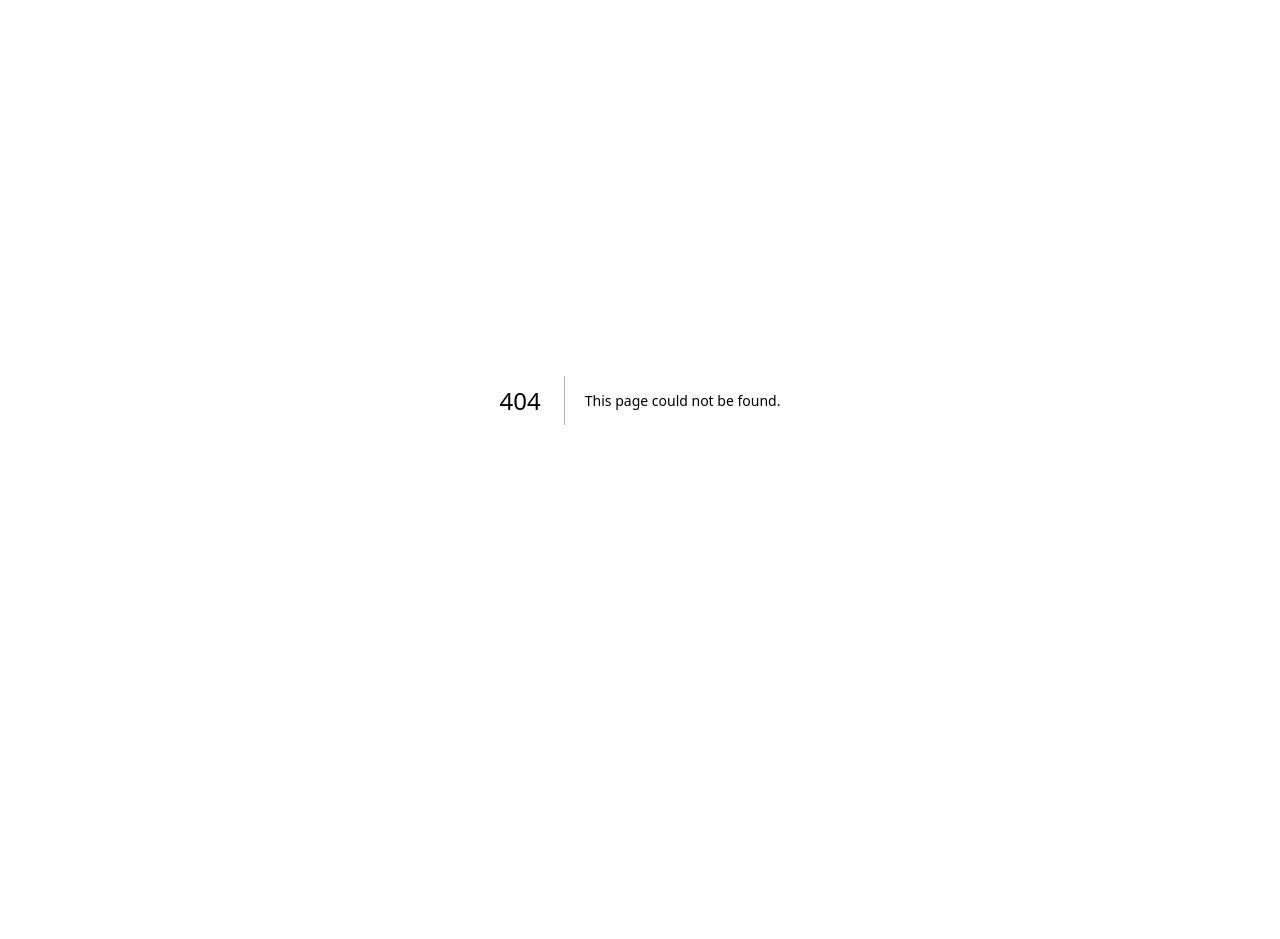
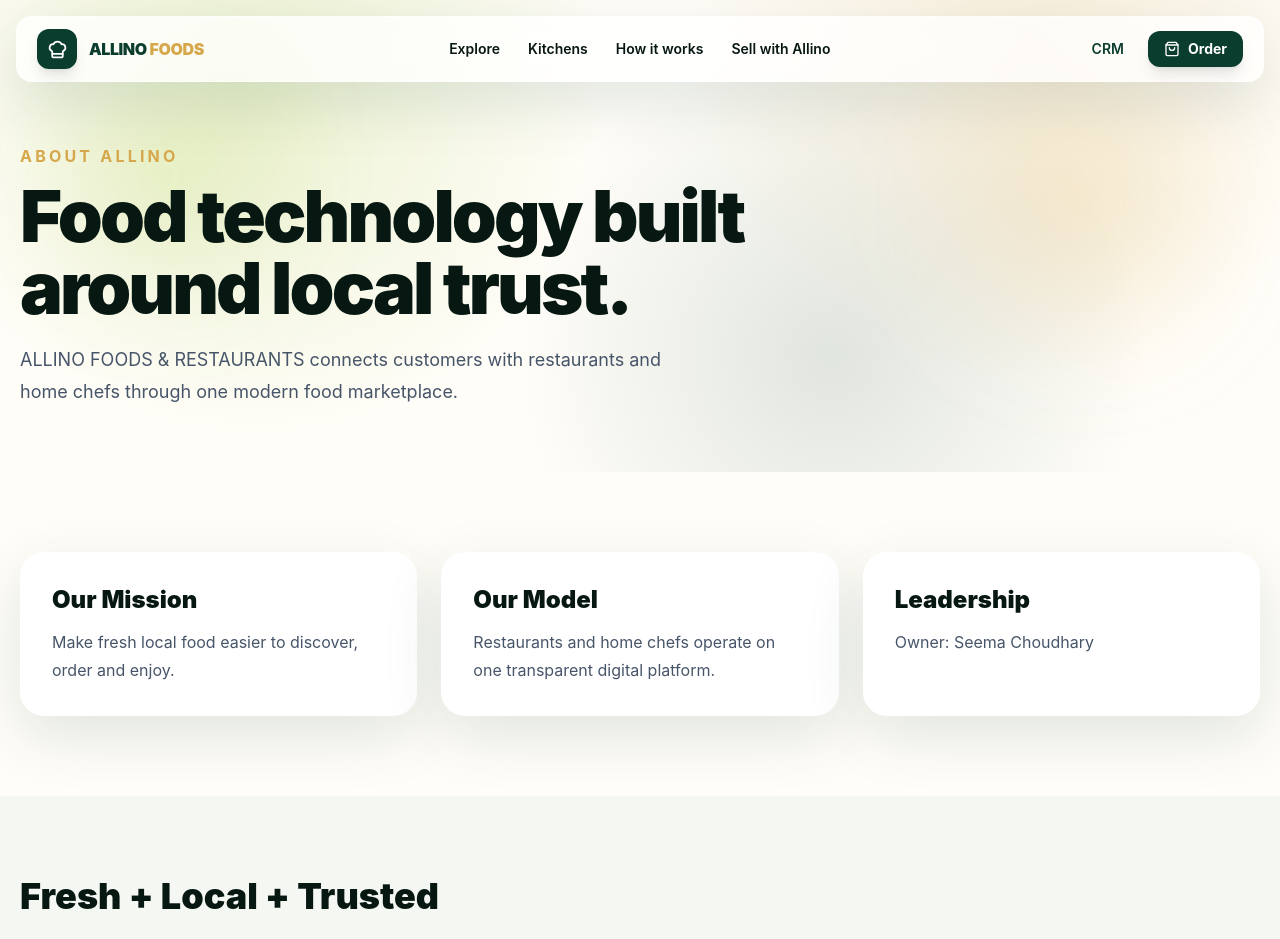
Before and after one commit to savrdhtechnology-cloud/Allinofoods, a Next.js app: page /about in a window 1280 px wide. Before the commit this address had no page. Shown: the top 939 px of the page. Before the commit the page ends 800 px from the top, so only its background shows below. Built offline with nearby package versions, Linux system fonts and the light colour scheme.

Commit message:
feat: add app/about/page.tsx

```diff
--- /dev/null
+++ b/app/about/page.tsx
@@ -0,0 +1,5 @@
+import PageShell from "@/components/page-shell";
+export default function About(){return <PageShell eyebrow="About Allino" title="Food technology built around local trust." description="ALLINO FOODS & RESTAURANTS connects customers with restaurants and home chefs through one modern food marketplace.">
+<section className="px-5 py-20"><div className="mx-auto grid max-w-7xl gap-6 md:grid-cols-3">{[["Our Mission","Make fresh local food easier to discover, order and enjoy."],["Our Model","Restaurants and home chefs operate on one transparent digital platform."],["Leadership","Owner: Seema Choudhary"]].map(([a,b])=><div key={a} className="rounded-3xl bg-white p-8 shadow-card"><h2 className="text-2xl font-black">{a}</h2><p className="mt-3 leading-7 text-slate-600">{b}</p></div>)}</div></section>
+<section className="bg-[#f4f7f2] px-5 py-20"><div className="mx-auto max-w-7xl"><h2 className="text-4xl font-black">Fresh + Local + Trusted</h2><p className="mt-4 max-w-3xl leading-8 text-slate-600">Allino is designed as a premium food-tech ecosystem for discovery, ordering, partner growth, operations and customer service.</p></div></section>
+</PageShell>}
```
